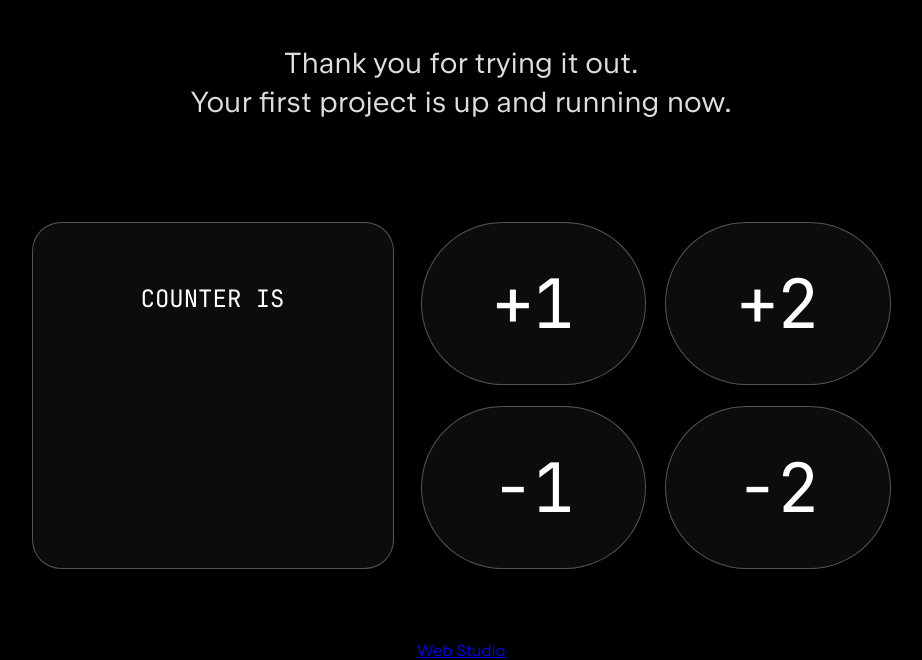
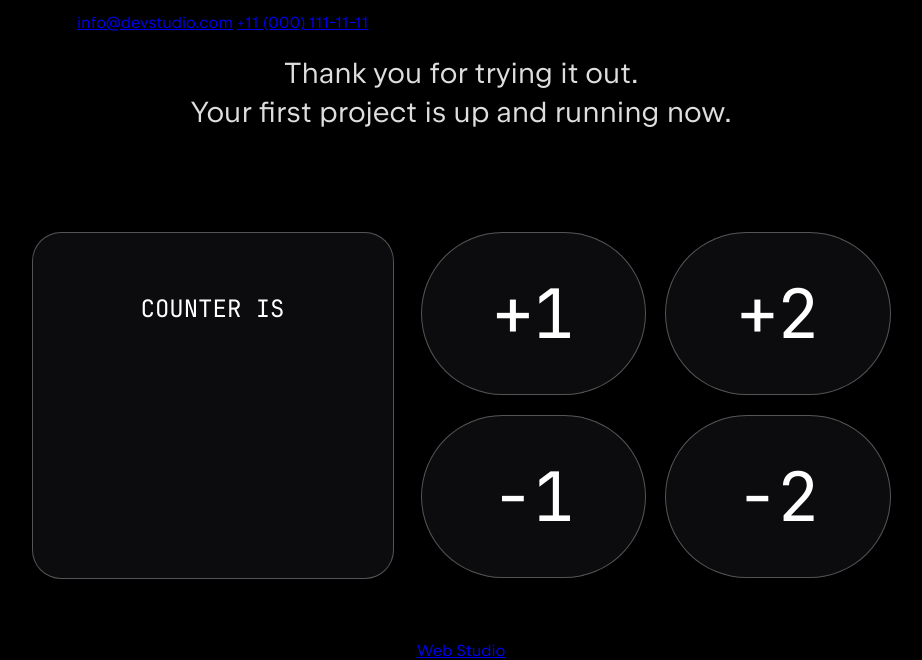
Before and after one commit to RocketReact/goit-markup-hw-01, a website built with Vite: page index.html in a window 1280 px wide. Shown: the part 140-800 px from the top of the page, without its empty margins (179-1101 px from the left). Built offline with nearby package versions, Linux system fonts and the light colour scheme; files whose address does not match are found by name.

Commit message:
email & tel

```diff
--- a/index.html
+++ b/index.html
@@ -16,7 +16,10 @@
       <li><a href="/contacts">Contacts</a></li>
     </ul>
   </nav>
-
+  <div>
+    <a href="mailto:info@devstudio.com">info@devstudio.com</a>
+    <a href="tel:+11 (000) 111-11-11">+11 (000) 111-11-11</a>
+  </div>
 </header>
 
 <main id="app">
```
